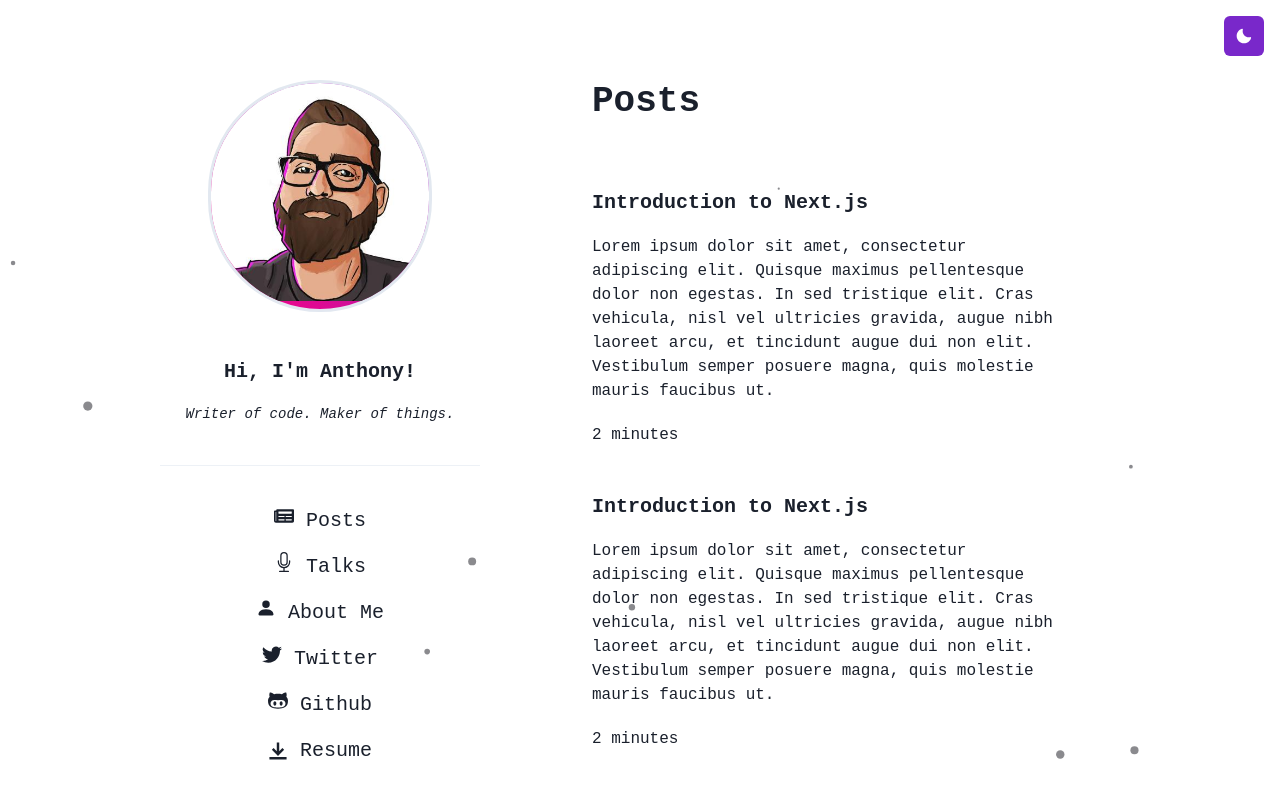
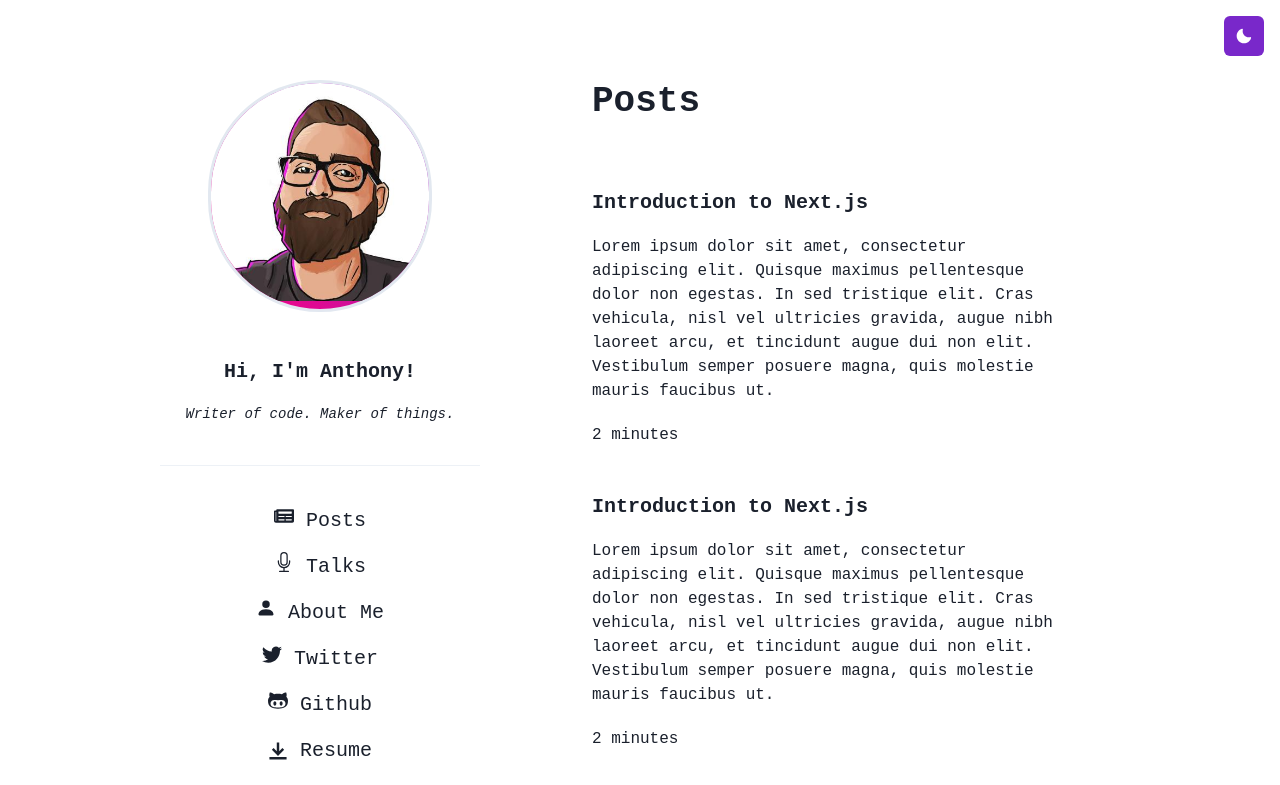
Before and after one commit to WTFox/blog, a Next.js app: page / in a window 1280 px wide. Shown: the top 785 px of the page. Built offline with nearby package versions, Linux system fonts and the light colour scheme; a web font is replaced by a local one.

Commit message:
Remove particle

```diff
--- a/src/pages/_app.tsx
+++ b/src/pages/_app.tsx
@@ -5,13 +5,11 @@ import Fonts from "@/components/Fonts";
 import { AppProps } from "next/app";
 
 import Layout from "@/components/Layout";
-import Particle from "@/components/Particle";
 
 function MyApp({ Component, pageProps }: AppProps) {
   return (
     // TODO: add Head tag
     <ChakraProvider resetCSS theme={theme}>
-      <Particle />
       <Fonts />
       <Layout>
         <Component {...pageProps} />
```
